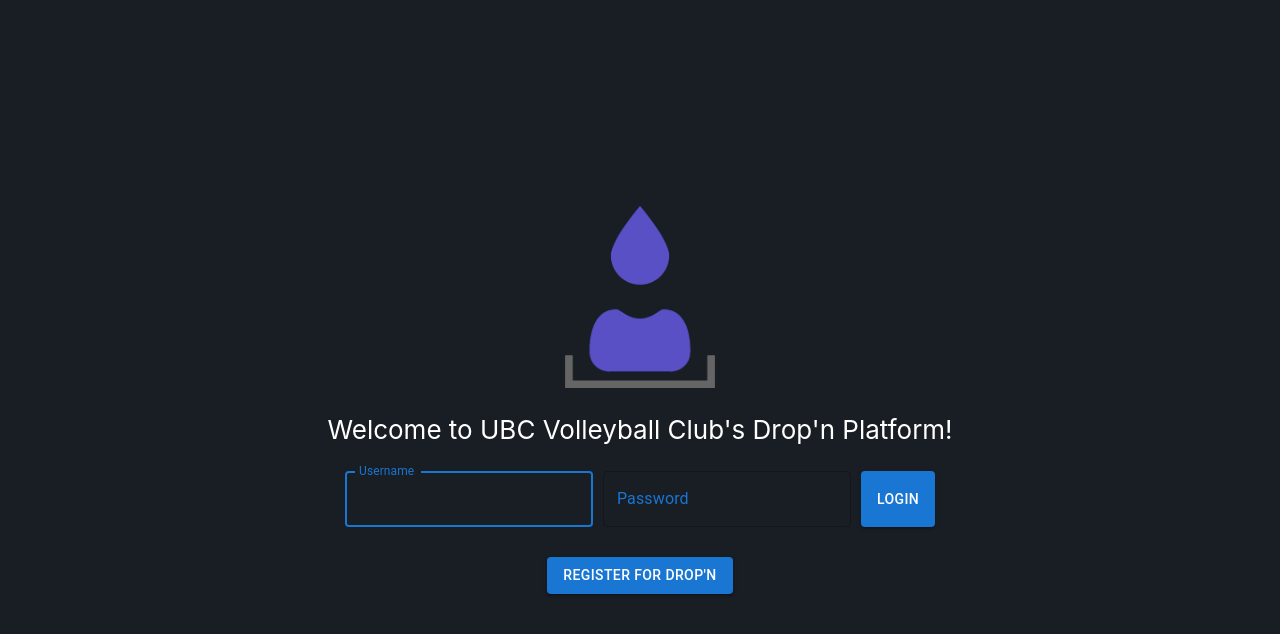
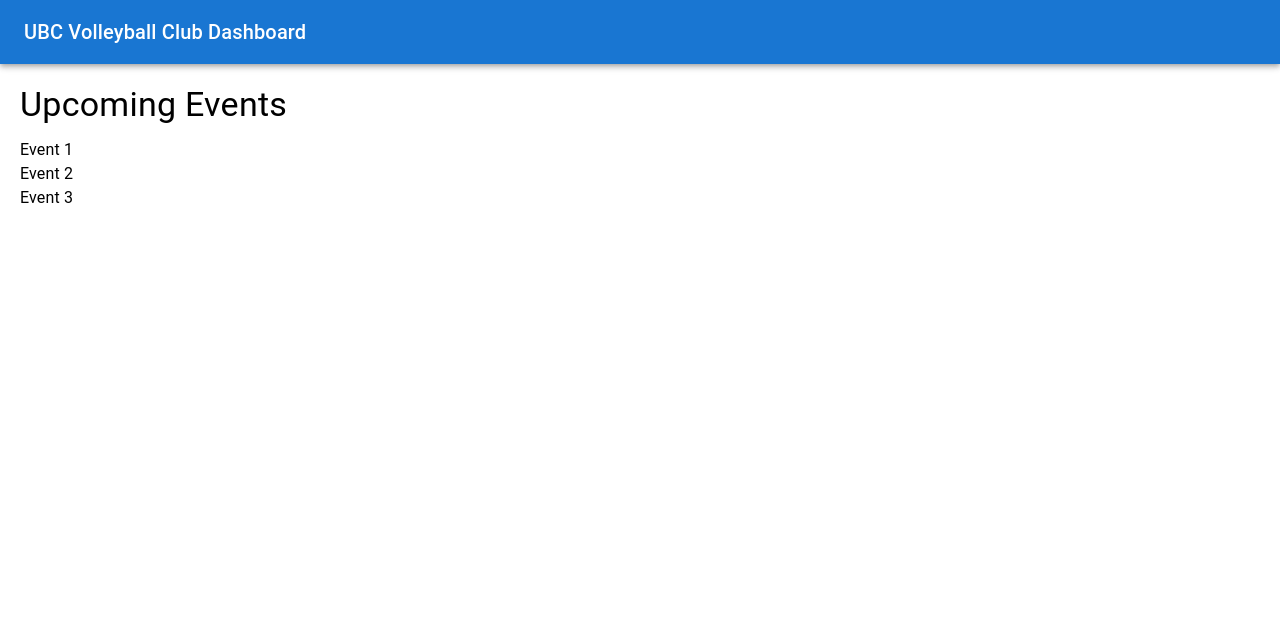
Before and after one commit to Kyleetd/Drop-N, a React (Create React App) app in the folder ui/: page /dashboard in a window 1280 px wide. Shown: the top 634 px of the page. Built offline with nearby package versions, Linux system fonts and the light colour scheme.

Commit message:
fix routes

```diff
--- a/ui/package.json
+++ b/ui/package.json
@@ -17,6 +17,7 @@
     "@types/react-dom": "^18.2.18",
     "react": "^18.2.0",
     "react-dom": "^18.2.0",
+    "react-router-dom": "^6.21.3",
     "react-scripts": "5.0.1",
     "typescript": "^4.9.5",
     "web-vitals": "^2.1.4"
--- a/ui/src/App.tsx
+++ b/ui/src/App.tsx
@@ -1,8 +1,11 @@
 import React, { useState } from 'react';
-import logo from './logo.png';
-import Button from '@mui/material/Button';
-import TextField from '@mui/material/TextField'; // Import TextField
 import './App.css';
+import { BrowserRouter as Router, Route, Routes } from "react-router-dom";
+// import UserState from "./State/UserState";
+// import ResponsePopups from "./State/ResponsePopups";
+import Landing from "./pages/landing-page"
+import UserDashboard from "./pages/UserDashboard"
+
 
 function App() {
   // State to store user input
@@ -17,62 +20,18 @@
   };
 
   return (
-    <div className="App">
-      <header className="App-header">
-        <img src={logo} alt="logo" width={150}/>
-        <p>
-          Welcome to UBC Volleyball Club's Drop'n Platform!
-        </p>
 
-        <form onSubmit={handleLogin} style={{ display: 'flex', flexDirection: 'column', alignItems: 'center', gap: '30px' }}>
-          <div style={{ display: 'flex', gap: '10px' }}>
-            <TextField
-              label="Username"
-              variant="outlined"
-              value={username}
-              onChange={(e) => setUsername(e.target.value)}
-              autoFocus={true}
-              InputLabelProps={{
-                style: { color: '#1976d2' },
-              }}
-              InputProps={{
-                style: { color: 'white' },
-              }}
-            />
-            <TextField
-              label="Password"
-              variant="outlined"
-              value={password}
-              onChange={(e) => setPassword(e.target.value)}
-              type="password"
-              InputLabelProps={{
-                style: { color: '#1976d2' },
-              }}
-              InputProps={{
-                style: { color: 'white' },
-              }}
-            />
-            <Button
-              type="submit"
-              variant="contained"
-              color="primary"
-            >
-              Login
-            </Button>
-          </div>
+    // <ResponsePopups>
+    //   <UserState>
+        <Router>
+          <Routes>
+            <Route path="/" Component={Landing}/>
+            <Route path="/dashboard" Component={UserDashboard}/>
+          </Routes>
+        </Router>
+    //   </UserState>
+    // </ResponsePopups>
 
-          <Button
-            variant="contained"
-            color="primary"
-            href="https://example.com"
-            target="_blank"
-            rel="noopener noreferrer"
-          >
-            Register for Drop'n
-          </Button>
-        </form>
-      </header>
-    </div>
   );
 }
 
--- /dev/null
+++ b/ui/src/pages/UserDashboard.tsx
@@ -0,0 +1,34 @@
+import React from 'react';
+import AppBar from '@mui/material/AppBar';
+import Toolbar from '@mui/material/Toolbar';
+import Typography from '@mui/material/Typography';
+
+const UserDashboard = () => {
+  return (
+    <div>
+      <AppBar position="static">
+        <Toolbar>
+          <Typography variant="h6">
+            UBC Volleyball Club Dashboard
+          </Typography>
+        </Toolbar>
+      </AppBar>
+
+      <div style={{ margin: '20px' }}>
+        <Typography variant="h4" gutterBottom>
+          Upcoming Events
+        </Typography>
+
+        {/* Placeholder for upcoming events */}
+        <div>
+          <Typography>Event 1</Typography>
+          <Typography>Event 2</Typography>
+          <Typography>Event 3</Typography>
+          {/* Add more placeholders or map through an events array */}
+        </div>
+      </div>
+    </div>
+  );
+};
+
+export default UserDashboard;
--- /dev/null
+++ b/ui/src/pages/landing-page.tsx
@@ -0,0 +1,79 @@
+import React, { useState } from 'react';
+import logo from '../logo.png';
+import Button from '@mui/material/Button';
+import TextField from '@mui/material/TextField'; // Import TextField
+import '../App.css';
+
+function Landing() {
+  // State to store user input
+  const [username, setUsername] = useState('');
+  const [password, setPassword] = useState('');
+
+  // Handler for when the user submits the form
+  const handleLogin = (event: React.FormEvent<HTMLFormElement>) => {
+    event.preventDefault(); // Prevents the default form submit action
+    console.log(username); // Here you'd handle the login logic
+    // Redirect to user dashboard or show login error as needed
+  };
+
+  return (
+    <div className="App">
+      <header className="App-header">
+        <img src={logo} alt="logo" width={150}/>
+        <p>
+          Welcome to UBC Volleyball Club's Drop'n Platform!
+        </p>
+
+        <form onSubmit={handleLogin} style={{ display: 'flex', flexDirection: 'column', alignItems: 'center', gap: '30px' }}>
+          <div style={{ display: 'flex', gap: '10px' }}>
+            <TextField
+              label="Username"
+              variant="outlined"
+              value={username}
+              onChange={(e) => setUsername(e.target.value)}
+              autoFocus={true}
+              InputLabelProps={{
+                style: { color: '#1976d2' },
+              }}
+              InputProps={{
+                style: { color: 'white' },
+              }}
+            />
+            <TextField
+              label="Password"
+              variant="outlined"
+              value={password}
+              onChange={(e) => setPassword(e.target.value)}
+              type="password"
+              InputLabelProps={{
+                style: { color: '#1976d2' },
+              }}
+              InputProps={{
+                style: { color: 'white' },
+              }}
+            />
+            <Button
+              type="submit"
+              variant="contained"
+              color="primary"
+            >
+              Login
+            </Button>
+          </div>
+
+          <Button
+            variant="contained"
+            color="primary"
+            href="https://example.com"
+            target="_blank"
+            rel="noopener noreferrer"
+          >
+            Register for Drop'n
+          </Button>
+        </form>
+      </header>
+    </div>
+  );
+}
+
+export default Landing;
```
Also changed, not shown: 1 other file (tests, documents, lock files or other folders).
